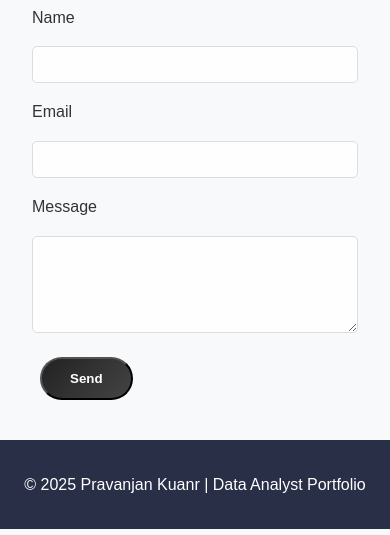
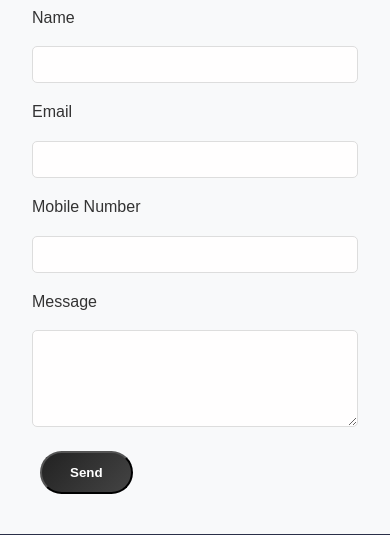
Before and after one commit to Pravanjankuanr/Portfolio_PravanjanKuanr, a Flask app: page /contact in a window 390 px wide. Shown: the part 264-799 px from the top of the page. Run offline with Flask 3, Linux system fonts and the light colour scheme.

Commit message:
add mobile number feature to contact form

```diff
--- a/templates/contact.html
+++ b/templates/contact.html
@@ -10,6 +10,9 @@
       <label for="email">Email</label>
       <input type="email" id="email" required>
 
+      <label for="email">Mobile Number</label>
+      <input type="moblie" id="moblie" required>
+
       <label for="message">Message</label>
       <textarea id="message" rows="5" required></textarea>
 
```
Also changed, not shown: requirements.txt (line endings or trailing spaces).
